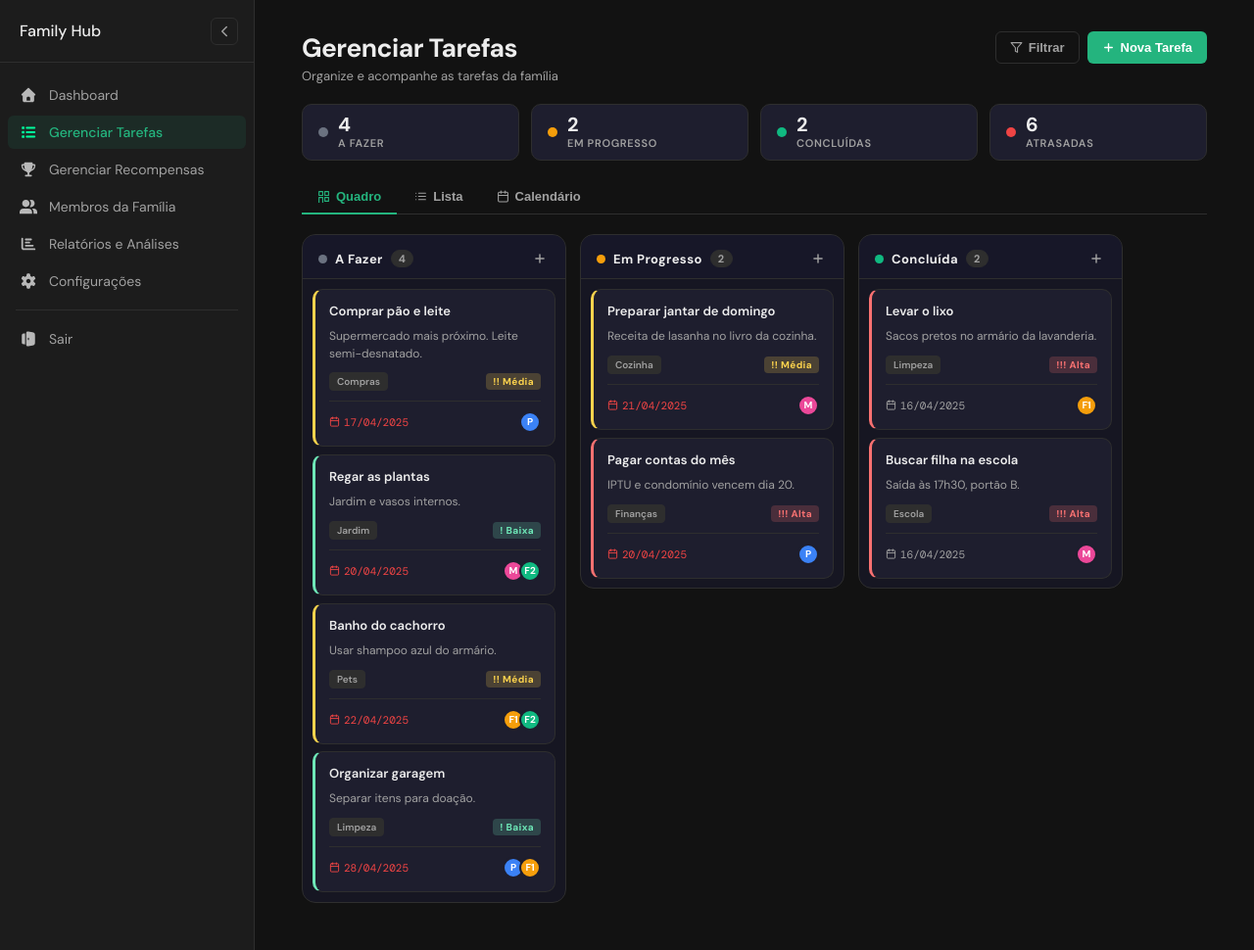
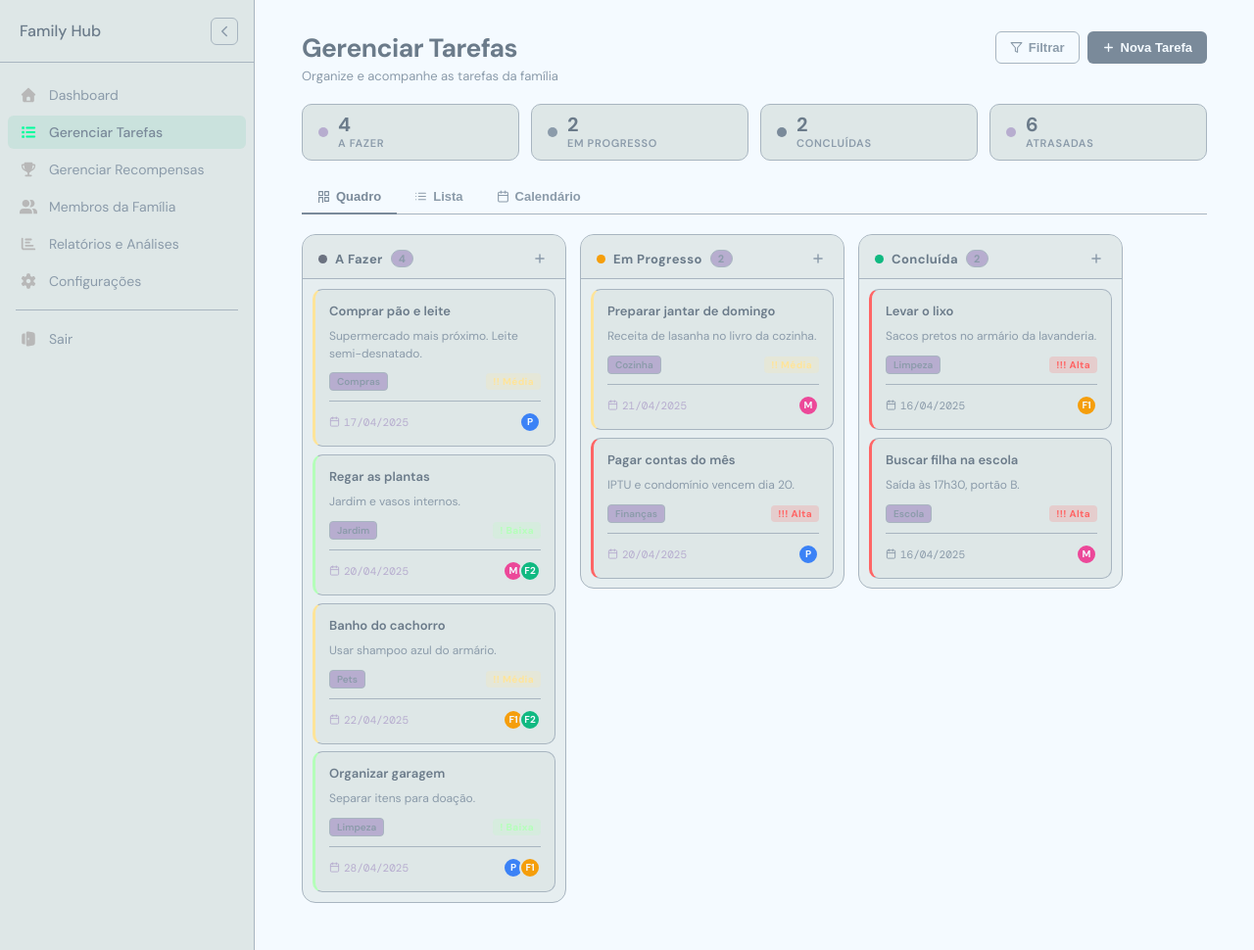
Before and after one commit to isaquerbatista-hue/Family_Hub, a PHP site: page /pages/tarefas.html in a window 1280 px wide. Shown: the whole page at 98% size. Run offline with PHP 8.4, Linux system fonts and the light colour scheme; some libraries are stand-ins or nearby versions.

Commit message:
Aplicação de cores
Aplicando cores alternativas ao projeto.

```diff
--- a/css/style.css
+++ b/css/style.css
@@ -1,14 +1,14 @@
 @import url('https://fonts.googleapis.com/css2?family=Poppins:wght@400;500;600&display=swap');
 
 :root {
-    --bg-main: #121212;
-    --bg-panel: #1c1c1c;
-    --bg-hover: #2e2e2e;
-    --border-color: #2e2e2e;
-    --text-primary: #ededed;
-    --text-secondary: #a1a1a1;
-    --accent-color: #24b47e;
-    --danger-color: #f56565;
+    --bg-main: #F4FAFF;
+    --bg-panel: #DEE7E7;
+    --bg-hover: #B7ADCF;
+    --border-color: #A8B5C0;
+    --text-primary: #6B7B8A;
+    --text-secondary: #8B9BAA;
+    --accent-color: #7A8A9A;
+    --danger-color: #B7ADCF;
 }
 
 body, html {
--- a/pages/tarefas.html
+++ b/pages/tarefas.html
@@ -21,23 +21,24 @@
   --radius-lg: 14px;
   --shadow-card: 0 2px 12px rgba(0,0,0,.18);
   --shadow-modal: 0 24px 80px rgba(0,0,0,.45);
-
-  /* member colors */
-  --m-pai:   #3b82f6;
-  --m-mae:   #ec4899;
-  --m-f1:    #f59e0b;
-  --m-f2:    #10b981;
-
-  /* status */
-  --s-todo:       #6b7280;
-  --s-progress:   #f59e0b;
-  --s-done:       #10b981;
-  --s-overdue:    #ef4444;
-
-  /* priority */
-  --p-low:    #6ee7b7;
-  --p-medium: #fcd34d;
-  --p-high:   #f87171;
+  --bg-secondary: #DEE7E7;
+
+  /* member colors - lighter palette */
+  --m-pai:   #7A8A9A;
+  --m-mae:   #B7ADCF;
+  --m-f1:    #8B9BAA;
+  --m-f2:    #DEE7E7;
+
+  /* status - lighter palette */
+  --s-todo:       #B7ADCF;
+  --s-progress:   #8B9BAA;
+  --s-done:       #7A8A9A;
+  --s-overdue:    #B7ADCF;
+
+  /* priority - user-specified colors */
+  --p-low:    #B4FFB9;
+  --p-medium: #FFE499;
+  --p-high:   #FF6565;
 }
 
 *, *::before, *::after { box-sizing: border-box; margin: 0; padding: 0; }
@@ -91,7 +92,7 @@
   align-items: center;
   gap: 10px;
   padding: 10px 16px;
-  background: var(--bg-secondary, #1e1e2e);
+  background: var(--bg-secondary, #DEE7E7);
   border: 1px solid var(--border-color);
   border-radius: var(--radius-md);
   flex: 1;
@@ -179,7 +180,7 @@
 
 .btn-primary {
   background: var(--accent-color);
-  color: #fff;
+  color: #F4FAFF;
 }
 
 .btn-ghost {
@@ -276,7 +277,7 @@
 .kanban-col {
   flex-shrink: 0;
   width: 270px;
-  background: color-mix(in srgb, var(--bg-secondary, #1a1a2e) 60%, transparent);
+  background: color-mix(in srgb, var(--bg-secondary, #DEE7E7) 60%, transparent);
   border: 1px solid var(--border-color);
   border-radius: var(--radius-lg);
   overflow: hidden;
@@ -352,7 +353,7 @@
 
 /* ─ Task card ─ */
 .task-card {
-  background: var(--bg-secondary, #1e1e2e);
+  background: var(--bg-secondary, #DEE7E7);
   border: 1px solid var(--border-color);
   border-radius: var(--radius-md);
   padding: 13px 14px;
@@ -474,13 +475,13 @@
   width: 22px;
   height: 22px;
   border-radius: 50%;
-  border: 2px solid var(--bg-secondary, #1e1e2e);
+  border: 2px solid var(--bg-secondary, #DEE7E7);
   display: flex;
   align-items: center;
   justify-content: center;
   font-size: 9px;
   font-weight: 800;
-  color: #fff;
+  color: #F4FAFF;
   margin-left: -5px;
   transition: transform var(--tr);
 }
```
Also changed, not shown: other parts of pages/tarefas.html (+14 -14 lines), css/login.css (+11 -0 lines), pages/membros.html (+7 -7 lines).
